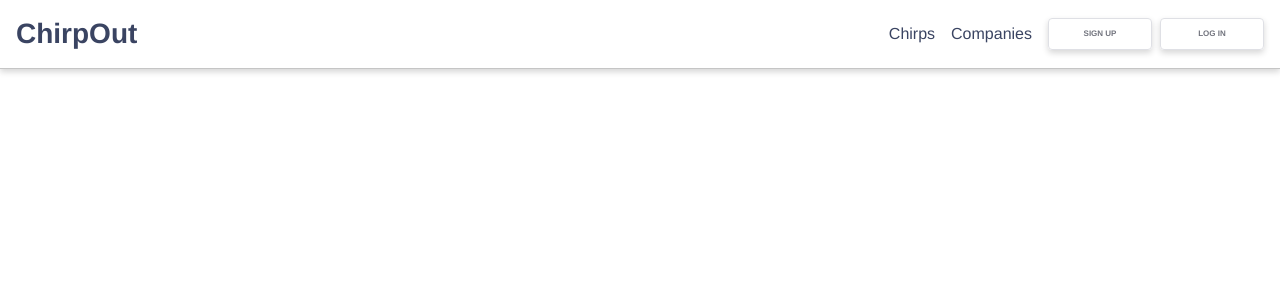
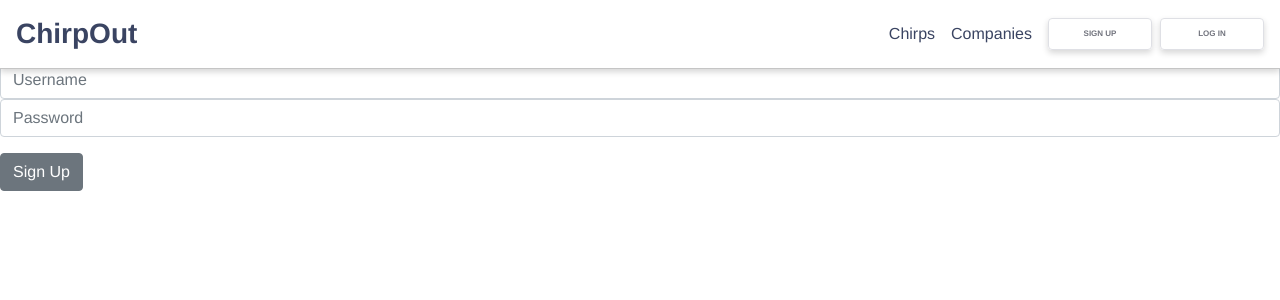
Before and after one commit to chirpout/app, a React (Create React App) app: page /signup in a window 1280 px wide. Shown: the top 300 px of the page. Built offline with nearby package versions, Linux system fonts and the light colour scheme.

Commit message:
bad stuff

```diff
--- a/package.json
+++ b/package.json
@@ -8,6 +8,7 @@
     "@testing-library/user-event": "^7.2.1",
     "aos": "^2.3.4",
     "bootstrap": "^4.4.1",
+    "firebase": "^7.14.3",
     "jquery": "^3.5.0",
     "react": "^16.13.1",
     "react-dom": "^16.13.1",
--- a/src/App.js
+++ b/src/App.js
@@ -8,6 +8,7 @@ import Home from "./pages/home.js";
 import Report from "./pages/report.js";
 import Dashboard from "./pages/dashboard.js";
 import Before from "./pages/before.js";
+import SignUp from "./pages/signup.js";
 
 class App extends Component {
   constructor(props) {
@@ -28,6 +29,7 @@ class App extends Component {
             <Route exact path="/report" component={Report} />
             <Route exact path='/before' component={Before} />
             <Route exact path="/dashboard" component={Dashboard} />
+            <Route exact path="/signup" component={SignUp} />
           </Switch>
         </header>
         <main></main>
--- a/src/components/navigation.js
+++ b/src/components/navigation.js
@@ -62,7 +62,7 @@ export default class Navigation extends Component {
               </NavItem>
 
               <NavItem>
-                <Link to="/login" passHref>
+                <Link to="/signup" passHref>
                   <Button outline component="a" className={styles.accountbutton}>
                     SIGN UP
                   </Button>
--- a/src/index.js
+++ b/src/index.js
@@ -6,6 +6,18 @@ import './index.css';
 import 'aos/dist/aos.css'; // Added for AOS animation library
 import App from './App';
 import * as serviceWorker from './serviceWorker';
+import firebase from 'firebase/app';
+
+var firebaseConfig = {
+  apiKey: "AIzaSyAIiW1E6N9LKIdFR02B-ervzwsd_5moFzg",
+  authDomain: "chirpout-capstone.firebaseapp.com",
+  databaseURL: "https://chirpout-capstone.firebaseio.com",
+  projectId: "chirpout-capstone",
+  storageBucket: "chirpout-capstone.appspot.com",
+  messagingSenderId: "256351463387",
+  appId: "1:256351463387:web:caefa946dcaa745703a9fe"
+};
+firebase.initializeApp(firebaseConfig);
 
 ReactDOM.render(
   <BrowserRouter>
--- /dev/null
+++ b/src/pages/signup.js
@@ -0,0 +1,30 @@
+import React, { Component } from "react";
+import { Button, Form, FormGroup, Label, Input, FormText } from 'reactstrap';
+
+class SignUp extends Component {
+    constructor(props) {
+      super(props);
+      this.myRef = React.createRef();
+    }
+
+    render() {
+      return (
+        <div>
+            <Form>
+                <FormGroup>
+                    <Input type="email" name="email" id="registerEmail" placeholder="Work Email Address" />
+                    <FormText color="muted">
+                        Entering your work email verifies your employment. We won't share your email address with anyone.
+                    </FormText>
+                    <Input type="username" name="username" id="registerUsername" placeholder="Username" />
+                    <Input type="password" name="password" id="registerPassword" placeholder="Password" />
+                </FormGroup>
+                <Button>Sign Up</Button>
+            </Form>
+        </div>
+      );
+    }
+
+}
+
+export default SignUp;
```
Also changed, not shown: 1 other file (tests, documents, lock files or other folders).
